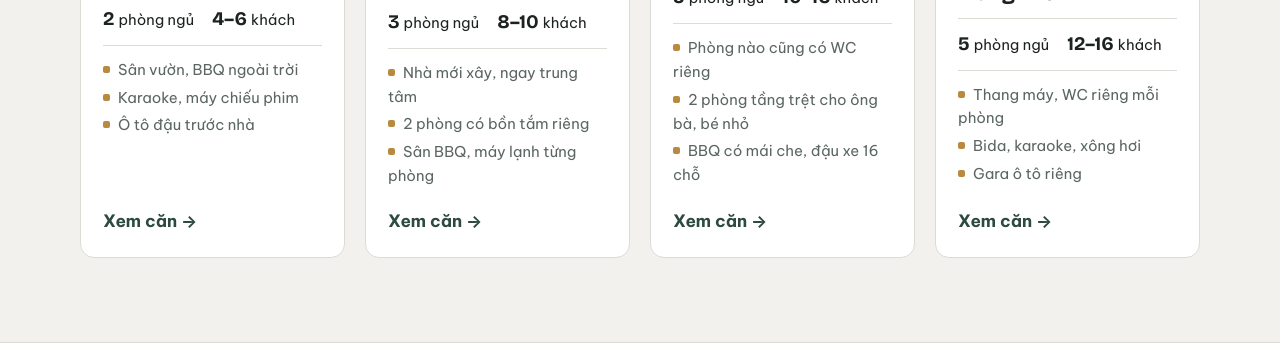
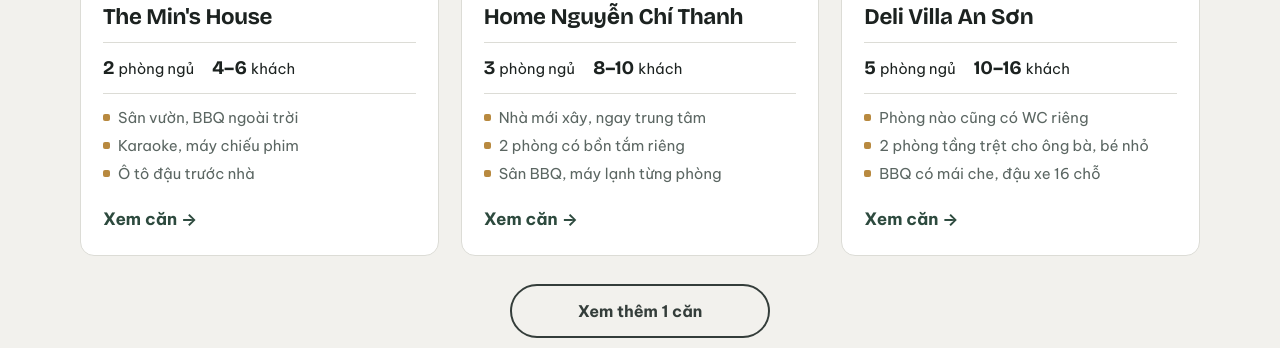
Before and after one commit to fongshubvn-cyber/theharmony, a plain HTML site: page index.html in a window 1280 px wide. Shown: the part 1472-1820 px from the top of the page. Drawn offline with nearby package versions, Linux system fonts and the light colour scheme.

Commit message:
Trang chu: nut Xem them can
Co-Authored-By: Claude Opus 5.5 <noreply@anthropic.com>
Claude-Session: https://claude.ai/code/session_01ToC9nZ2ZbW2HdShDt2kyYX

```diff
--- a/index.html
+++ b/index.html
@@ -270,7 +270,7 @@ footer b { color: var(--ink); }
 .hub-hero h1 { font-size: clamp(2.6rem, 6vw, 4.6rem); font-weight: 800; max-width: 14ch; }
 .hub-hero p { font-size: 1.15rem; max-width: 34rem; margin: 18px 0 28px; color: rgba(255,255,255,.88); }
 .hub-hero .btn-line { border-color: #fff; color: #fff; }
-.cards { display: grid; grid-template-columns: repeat(4, 1fr); gap: 20px; }
+.cards { display: grid; grid-template-columns: repeat(3, 1fr); gap: 22px; }
 .card { background: var(--paper); border: 1px solid var(--line); border-radius: var(--r); overflow: hidden; display: flex; flex-direction: column; text-decoration: none; color: var(--ink); transition: transform .2s ease, box-shadow .2s ease; }
 .card:hover { transform: translateY(-3px); box-shadow: 0 16px 34px rgba(20,26,24,.12); }
 .card img { aspect-ratio: 4 / 3; object-fit: cover; width: 100%; }
@@ -282,7 +282,7 @@ footer b { color: var(--ink); }
 .card ul { list-style: none; display: grid; gap: 4px; font-size: .93rem; color: var(--muted); }
 .card li::before { content: ""; display: inline-block; width: 7px; height: 7px; border-radius: 2px; background: var(--brass); margin-right: 8px; transform: translateY(-2px); }
 .card-cta { margin-top: auto; padding-top: 12px; font-weight: 700; color: var(--pine); }
-@media (max-width: 1100px) { .cards { grid-template-columns: 1fr 1fr; } }
+@media (max-width: 960px) { .cards { grid-template-columns: 1fr 1fr; } }
 @media (max-width: 640px) { .cards { grid-template-columns: 1fr; } .hub-hero .wrap { padding: 64px 20px 56px; } }
 
 /* Tìm kiếm villa */
@@ -313,6 +313,9 @@ footer b { color: var(--ink); }
 .vempty a { color: var(--pine); font-weight: 700; }
 @media (max-width: 640px) { .hub-hero p { font-size: 1rem; margin: 12px 0 18px; } .hub-cta .btn-main { display: none; } .hsearch-row { flex-direction: column; } .hsearch button[type=submit] { padding: 12px; } }
 footer a { color: inherit; font-weight: 600; text-decoration: underline; text-underline-offset: 2px; }
+.more-wrap { display: flex; justify-content: center; margin-top: 28px; }
+.more-wrap .btn[hidden] { display: none; }
+.more-wrap .btn { min-width: 260px; cursor: pointer; font: 700 1rem var(--font-body); }
 </style>
 </head>
 <body>
@@ -426,6 +429,7 @@ footer a { color: inherit; font-weight: 600; text-decoration: underline; text-un
                     </div>
                 </a>
             </div>
+            <div class="more-wrap"><button type="button" class="btn btn-line" id="cards-more" hidden>Xem thêm căn</button></div>
             <div class="cards-empty" id="cards-empty" hidden>Chưa có căn nào khớp đủ yêu cầu này. <a href="https://zalo.me/0854604339" target="_blank" rel="noopener">Nhắn Zalo, The Harmony tìm căn phù hợp giúp anh chị</a>.</div>
         </div>
     </section>
--- a/villas.js
+++ b/villas.js
@@ -222,7 +222,24 @@
         var grid = document.getElementById("cards"), status = document.getElementById("search-status");
         if (!form || !input || !grid) return;
         var cards = {};
-        Array.prototype.forEach.call(grid.querySelectorAll(".card[data-villa]"), function (c) { cards[c.getAttribute("data-villa")] = c; });
+        var order = [];
+        Array.prototype.forEach.call(grid.querySelectorAll(".card[data-villa]"), function (c) { cards[c.getAttribute("data-villa")] = c; order.push(c.getAttribute("data-villa")); });
+
+        // Nút "Xem thêm căn": hiện trước PER căn, bấm để mở thêm
+        var PER = 3, showing = PER, more = document.getElementById("cards-more");
+        function page() {
+            order.forEach(function (id, i) { cards[id].hidden = i >= showing; });
+            if (!more) return;
+            var left = order.length - showing;
+            more.hidden = left <= 0;
+            if (left > 0) more.textContent = left <= PER ? "Xem thêm " + left + " căn" : "Xem thêm căn (còn " + left + " căn)";
+        }
+        if (more) more.addEventListener("click", function () {
+            var first = order[showing];
+            showing += PER; page();
+            if (first && cards[first]) cards[first].focus();
+        });
+        page();
 
         function apply(q, scroll) {
             Object.keys(cards).forEach(function (id) {
@@ -230,7 +247,8 @@
                 var w = c.querySelector(".card-why"); if (w) w.remove();
             });
             var empty = document.getElementById("cards-empty"); if (empty) empty.hidden = true;
-            if (!q) { status.textContent = ""; Object.keys(cards).forEach(function (id) { grid.appendChild(cards[id]); }); return; }
+            if (!q) { status.textContent = ""; order.forEach(function (id) { grid.appendChild(cards[id]); }); page(); return; }
+            if (more) more.hidden = true;
 
             var r = search(q), shown = {};
             r.results.forEach(function (x) {
```
